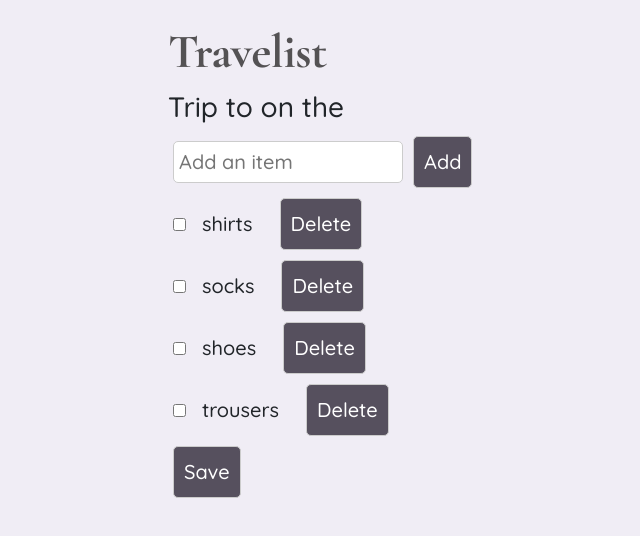
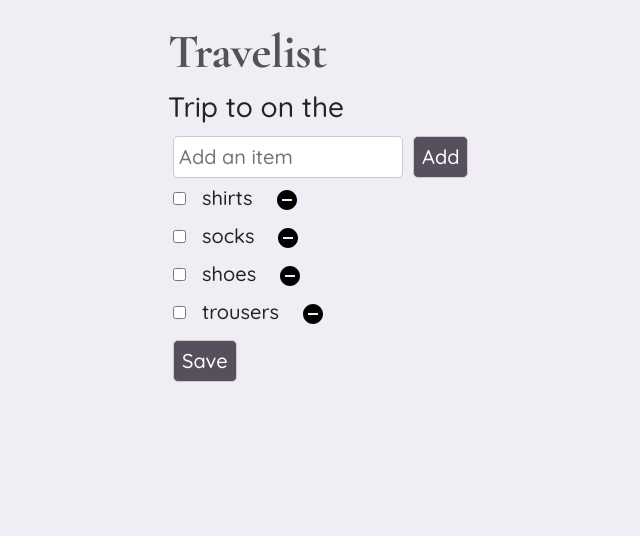
Before and after one commit to melvinlau/travelist, a React (Create React App) app in the folder client/: page /travelist in a window 1280 px wide. Shown: the top 536 px of the page, without its empty margins (297-937 px from the left). Built offline with nearby package versions, Linux system fonts and the light colour scheme.

Commit message:
Delete button now in form of an icon

```diff
--- a/client/src/App.js
+++ b/client/src/App.js
@@ -19,7 +19,7 @@ function App() {
   return (
     <div className="container">
       <div className="row justify-content-center">
-        <div className="col-12 col-sm-4">
+        <div className="col-10 col-sm-4">
           <div className="row">
             <div className="col-12 mt-4">
               <h1 className="logo">Travelist</h1>
--- a/client/src/components/PackingListItem.js
+++ b/client/src/components/PackingListItem.js
@@ -22,9 +22,9 @@ function PackingListItem({ id, name, complete, unComplete, deleteItem }) {
       <label className="packing-list-item-name">
         {name}
       </label> &nbsp; &nbsp;
-      <button onClick={() => { deleteItem(id) }}>
-        Delete
-      </button>
+      <a className="delete-button" onClick={() => { deleteItem(id) }}>
+        <img src="remove_icon.svg" alt="Remove item" title="Remove item" />
+      </a>
     </div>
   );
 }
--- a/client/src/index.css
+++ b/client/src/index.css
@@ -32,9 +32,16 @@ input {
 
 button {
   margin: 5px;
-  padding: 10px;
+  padding: 5px 8px;
   border: solid 1px #CCC;
   border-radius: 5px;
   background-color: #56505e;
   color: #FFF;
 }
+
+.delete-button {
+  border: 0;
+  background: transparent;
+  color: #000;
+  cursor: pointer;
+}
```
Also changed, not shown: client/public/remove_icon.svg (added).
